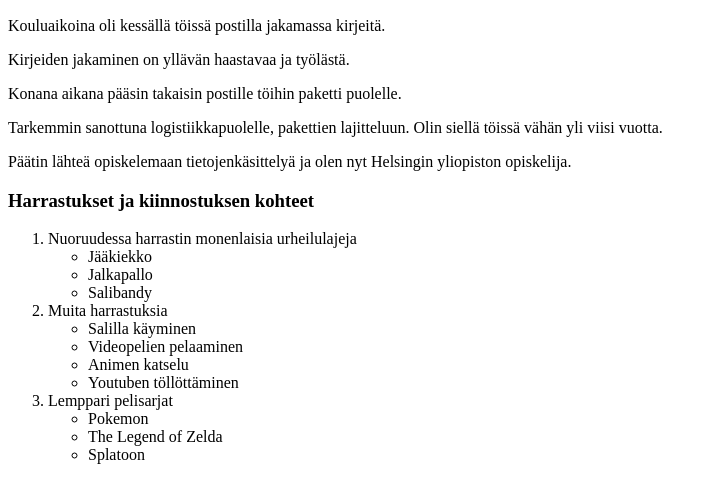
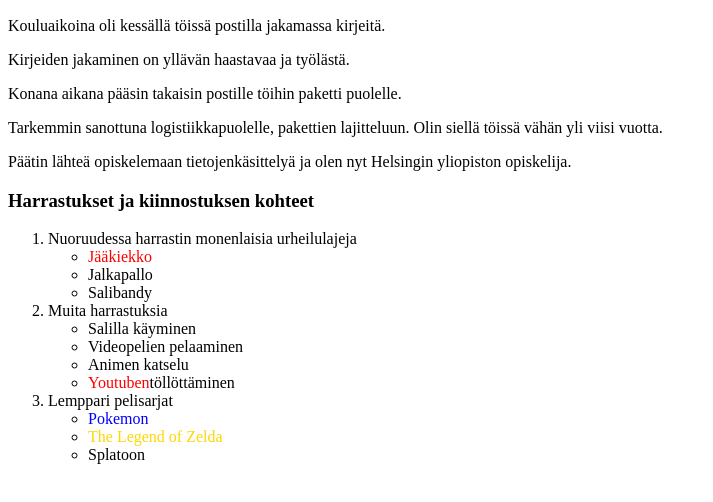
Before and after one commit to SamuliJylh/Ansioluettelo-harjoitus, a plain HTML site: page index.html in a window 1280 px wide. Shown: the part 110-612 px from the top of the page, without its empty margins (0-713 px from the left). Drawn offline with Linux system fonts and the light colour scheme.

Commit message:
värejä lisätty

```diff
--- a/index.html
+++ b/index.html
@@ -3,6 +3,7 @@
     <head>
         <meta charset = "utf-8">
         <title>Ansioluettelo</title>
+        <link rel="stylesheet" href="tyyli.css">
     </head>
     <body>
         <h1>Ansioluettolo</h1>
@@ -16,7 +17,7 @@
         <ol>
             <li>Nuoruudessa harrastin monenlaisia urheilulajeja
                 <ul>
-                  <li>Jääkiekko</li>
+                  <li><span class="punainen">Jääkiekko</span></li>
                   <li>Jalkapallo</li>
                   <li>Salibandy</li>
                 </ul>
@@ -26,12 +27,12 @@
                   <li>Salilla käyminen</li>
                   <li>Videopelien pelaaminen</li>
                   <li>Animen katselu</li>
-                  <li>Youtuben töllöttäminen</li>
+                  <li><span class="punainen">Youtuben</span>töllöttäminen</li>
                 </ul>
             <li>Lemppari pelisarjat</li>
                 <ul>
-                  <li>Pokemon</li>
-                  <li>The Legend of Zelda</li>
+                  <li><span class="sininen">Pokemon</span></li>
+                  <li><span class="kulta">The Legend of Zelda</span></li>
                   <li>Splatoon</li>
                 </ul>
             </li>
--- a/tyyli.css
+++ b/tyyli.css
@@ -0,0 +1,12 @@
+.punainen {
+    color:red;
+}
+.vihreä {
+    color:green;
+}
+.sininen {
+    color:blue;
+}
+.kulta {
+    color:gold;
+}
```
